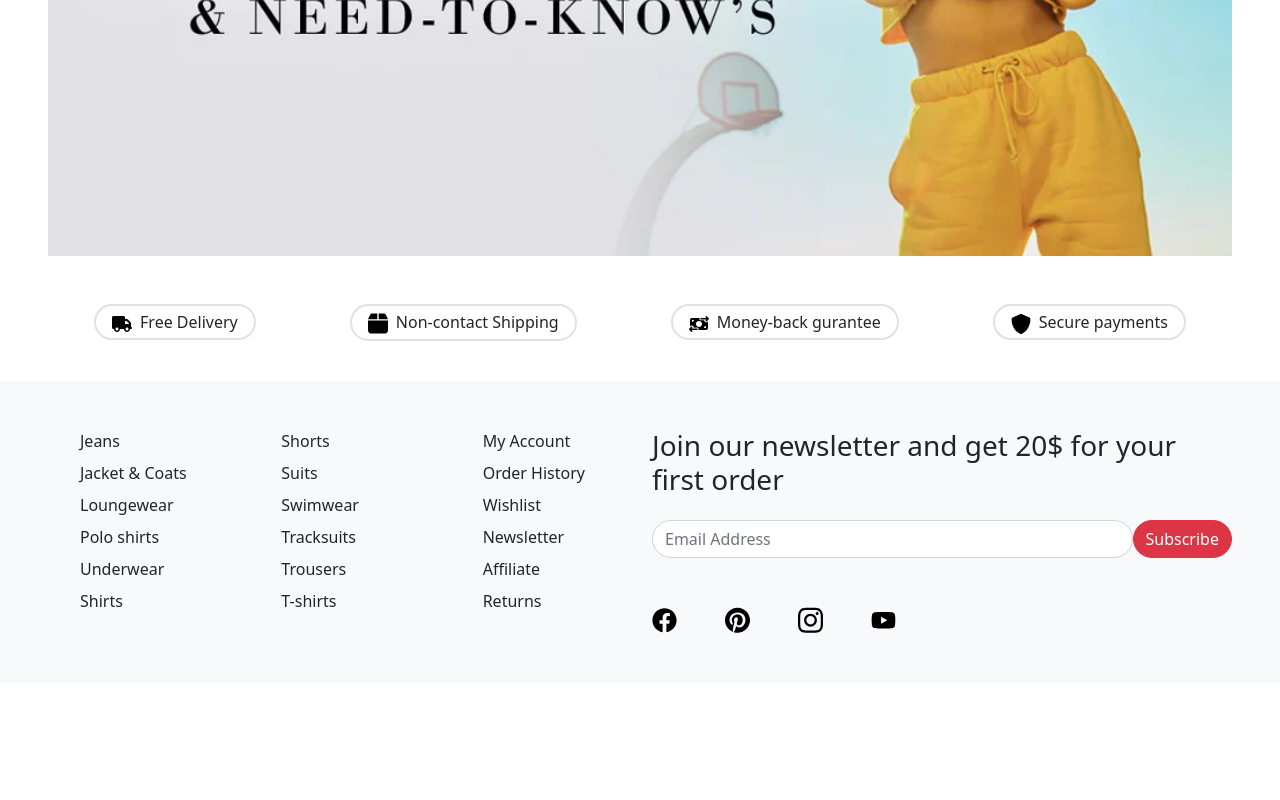
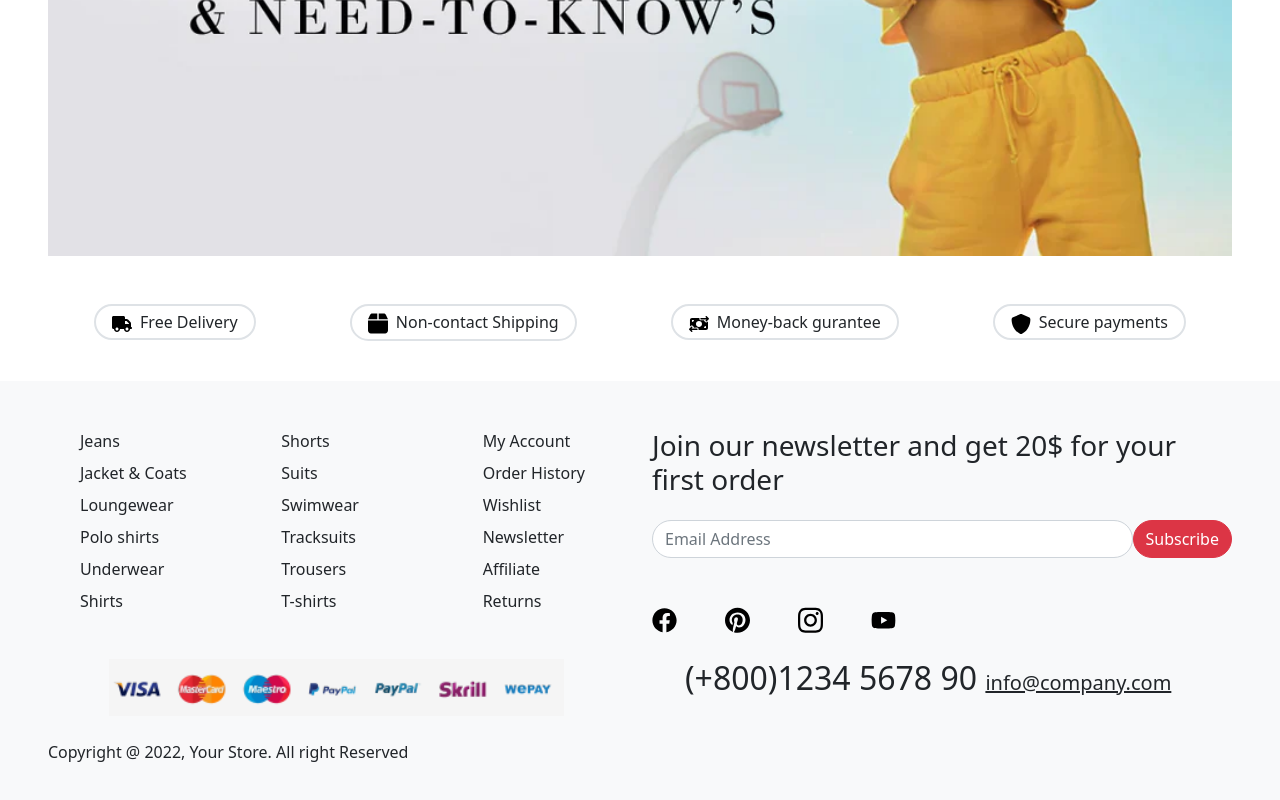
Before and after one commit to karthikeyandhanasekar/react-fastor, a React (Create React App) app: page / in a window 1280 px wide. Shown: the part 1879-2679 px from the top of the page. Before the commit the page ends 2562 px from the top, so only its background shows below. Built offline with nearby package versions, Linux system fonts and the light colour scheme.

Commit message:
Developed UI

```diff
--- a/src/Components/Footer.jsx
+++ b/src/Components/Footer.jsx
@@ -3,8 +3,10 @@ import Row from 'react-bootstrap/Row';
 import Col from 'react-bootstrap/Col';
 import Form from 'react-bootstrap/Form';
 import Button from 'react-bootstrap/Button';
+import paymentgateway from '../assets/images/paymentgateway.png'
+const Footer = () => {
 
-const Footer = () => {
+    const currentyear = new Date().getFullYear()
 
     return (
         <footer className="bg-light p-5">
@@ -66,6 +68,17 @@ const Footer = () => {
 
                 </Col>
             </Row>
+            <br />
+            <div className='d-flex flex-row flex-wrap justify-content-around algin-items-center'>
+                <div className=''>
+                    <img className='img-fluid' src={paymentgateway} alt="online payments" />
+                </div>
+                <div className=''>
+                    <h2>(+800)1234 5678 90 <a href="/" className='text-dark fs-5 fw-normal' >info@company.com</a></h2>
+                </div>
+            </div>
+            <br />
+            <p> Copyright @ {currentyear}, Your Store. All right Reserved</p>
         </footer>
     )
 }
```
Also changed, not shown: src/assets/images/paymentgateway.png (added).
